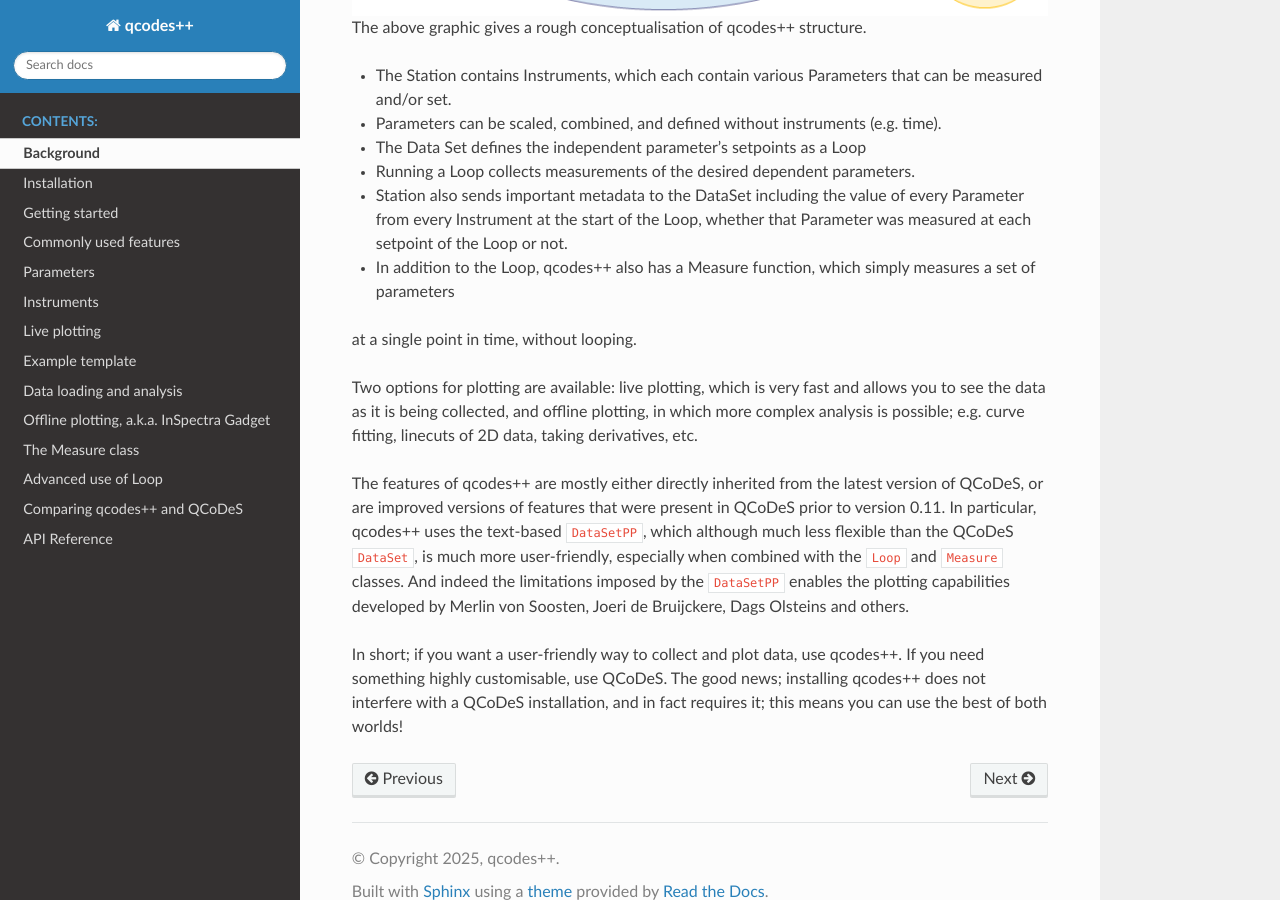
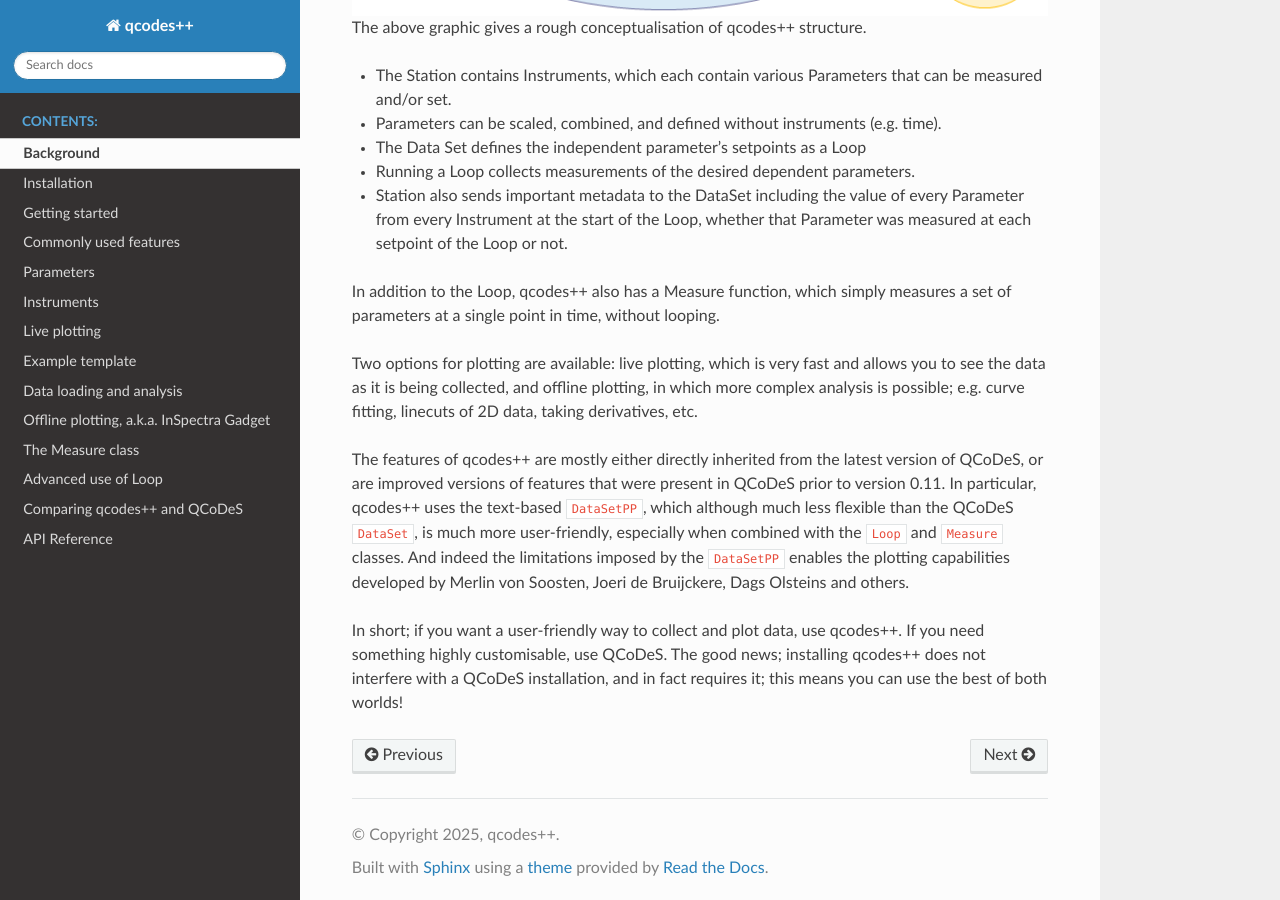
Before and after one commit to qcodespp/qcodespp.github.io, a Sphinx documentation site: the page built from docs/source/background.rst, in a window 1280 px wide and 900 px high, scrolled down 812 px. Built offline with Sphinx 7.4.7 and the Read the Docs theme 3.1.0, drawn with Linux system fonts in a browser that asks for light colours.

```diff
--- a/docs/source/background.rst
+++ b/docs/source/background.rst
@@ -23,8 +23,8 @@ The above graphic gives a rough conceptualisation of qcodes++ structure.
 * The Data Set defines the independent parameter’s setpoints as a Loop
 * Running a Loop collects measurements of the desired dependent parameters.
 * Station also sends important metadata to the DataSet including the value of every Parameter from every Instrument at the start of the Loop, whether that Parameter was measured at each setpoint of the Loop or not.
-* In addition to the Loop, qcodes++ also has a Measure function, which simply measures a set of parameters
-at a single point in time, without looping.
+
+In addition to the Loop, qcodes++ also has a Measure function, which simply measures a set of parameters at a single point in time, without looping.
 
 Two options for plotting are available: live plotting, which is very fast and allows you to see the data as it is being collected, and offline plotting, in which more complex analysis is possible; e.g. curve fitting, linecuts of 2D data, taking derivatives, etc.
 
```
